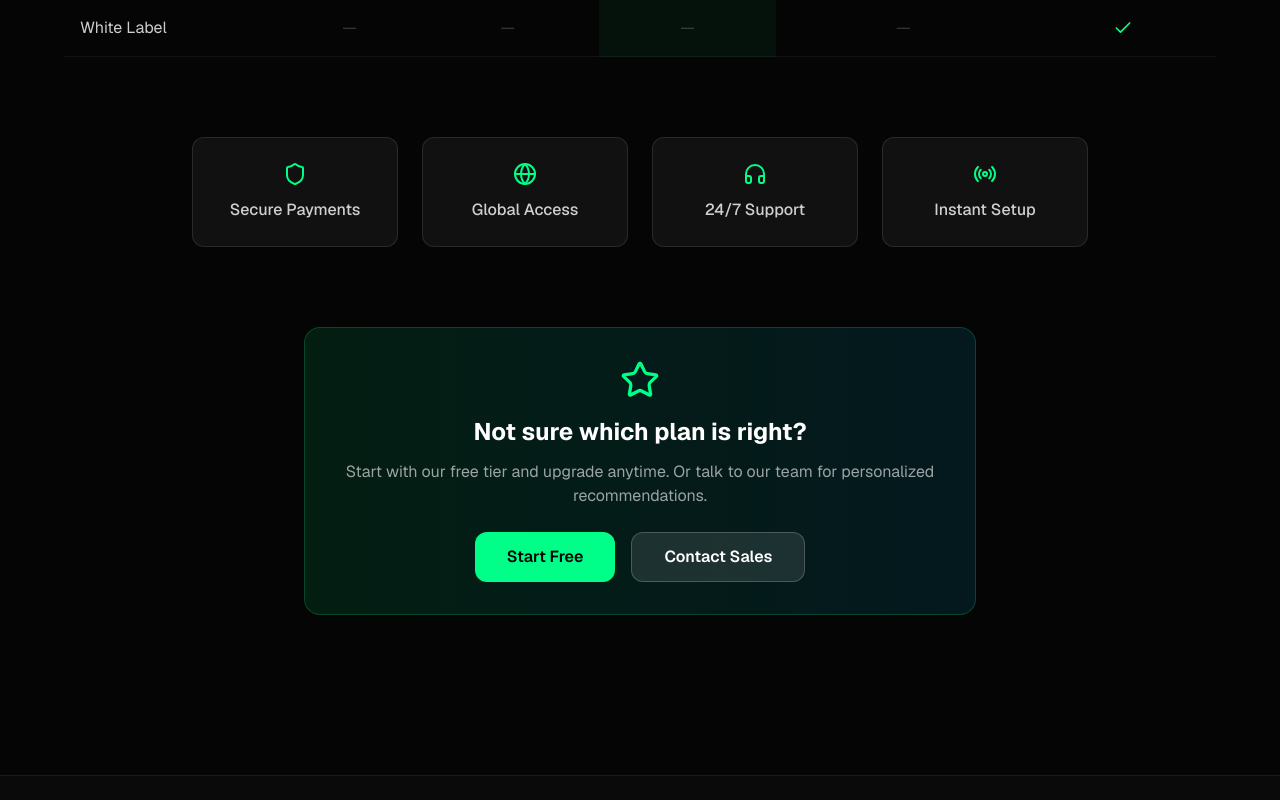
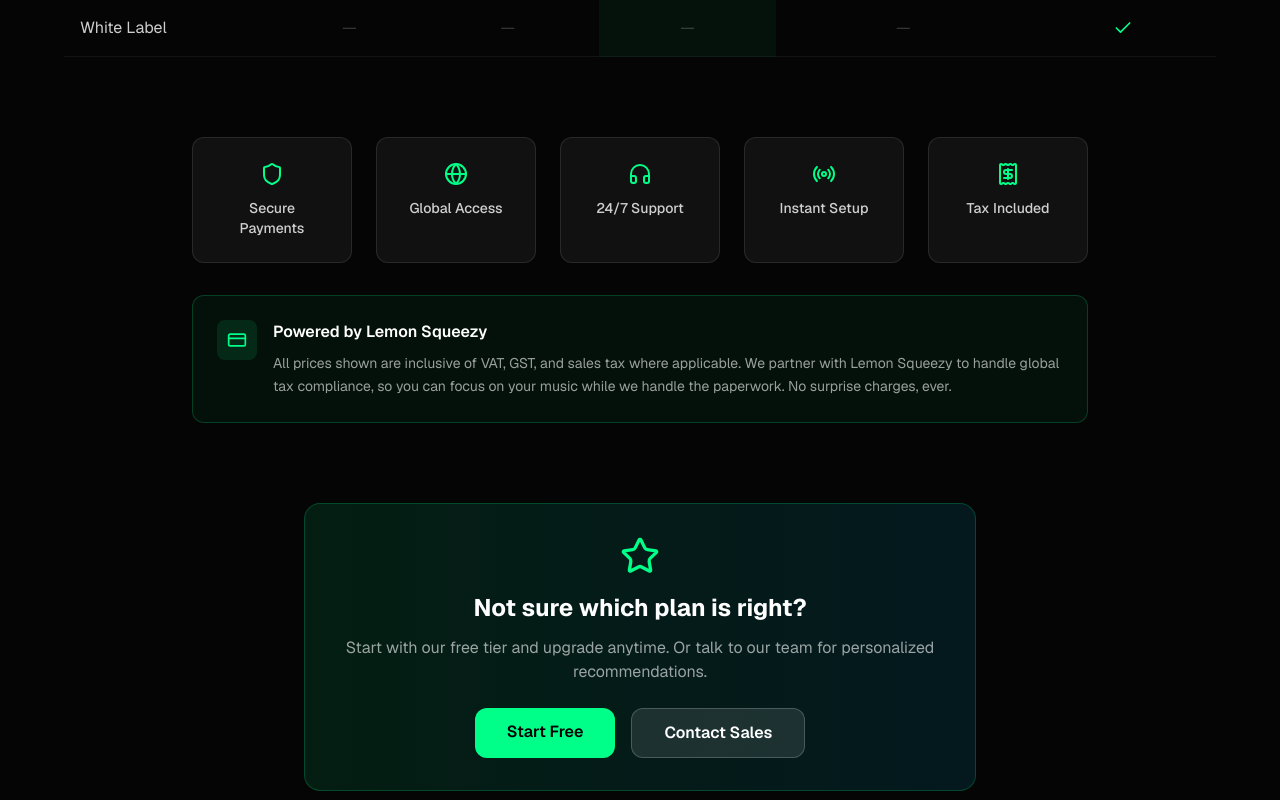
Before and after one commit to venommacllinx-ship-it/macllinx, a Next.js app: page /subscription in a window 1280 px wide. Shown: the part 1820-2620 px from the top of the page. Built offline with nearby package versions, Linux system fonts and the light colour scheme.

Commit message:
Integrate Lemon Squeezy for global tax compliance (VAT/GST)

```diff
--- a/package.json
+++ b/package.json
@@ -10,6 +10,7 @@
     "typecheck": "tsc --noEmit"
   },
   "dependencies": {
+    "@lemonsqueezy/lemonsqueezy.js": "^4.0.0",
     "lucide-react": "^0.575.0",
     "next": "^16.1.3",
     "react": "^19.2.3",
--- a/src/app/subscription/page.tsx
+++ b/src/app/subscription/page.tsx
@@ -4,6 +4,7 @@ import { useState } from "react";
 import Header from "@/components/Header";
 import Footer from "@/components/Footer";
 import VenomAI from "@/components/VenomAI";
+import { PRICING_VARIANTS, type PricingTier as LSTier } from "@/lib/lemonsqueezy";
 import {
   Zap,
   Music,
@@ -17,6 +18,8 @@ import {
   Globe,
   Shield,
   Star,
+  CreditCard,
+  Receipt,
 } from "lucide-react";
 
 interface PricingTier {
@@ -27,6 +30,10 @@ interface PricingTier {
   features: string[];
   highlighted?: boolean;
   color: string;
+  variantId: {
+    monthly: string;
+    yearly: string;
+  };
 }
 
 const pricingTiers: PricingTier[] = [
@@ -36,6 +43,7 @@ const pricingTiers: PricingTier[] = [
     description: "Perfect for beginners exploring music production",
     icon: <Zap className="w-6 h-6" />,
     color: "#00ff88",
+    variantId: PRICING_VARIANTS.starter,
     features: [
       "10 AI music generations/month",
       "Basic beat library access",
@@ -50,6 +58,7 @@ const pricingTiers: PricingTier[] = [
     description: "For serious producers ready to level up",
     icon: <Music className="w-6 h-6" />,
     color: "#00ccff",
+    variantId: PRICING_VARIANTS.producer,
     features: [
       "50 AI music generations/month",
       "Full beat & sample library",
@@ -66,6 +75,7 @@ const pricingTiers: PricingTier[] = [
     icon: <Mic2 className="w-6 h-6" />,
     color: "#ff0066",
     highlighted: true,
+    variantId: PRICING_VARIANTS.artist,
     features: [
       "Unlimited AI generations",
       "Premium sound library",
@@ -83,6 +93,7 @@ const pricingTiers: PricingTier[] = [
     description: "For independent labels managing multiple artists",
     icon: <Users className="w-6 h-6" />,
     color: "#ffaa00",
+    variantId: PRICING_VARIANTS.label,
     features: [
       "Everything in Artist",
       "5 artist sub-accounts",
@@ -101,6 +112,7 @@ const pricingTiers: PricingTier[] = [
     description: "Custom solutions for major operations",
     icon: <Crown className="w-6 h-6" />,
     color: "#aa00ff",
+    variantId: PRICING_VARIANTS.enterprise,
     features: [
       "Everything in Label",
       "Unlimited artist accounts",
@@ -115,6 +127,13 @@ const pricingTiers: PricingTier[] = [
     ],
   },
 ];
+
+// Get Lemon Squeezy checkout URL
+function getCheckoutUrl(variantId: string): string {
+  // Replace with your actual Lemon Squeezy store domain
+  const storeDomain = "venom.lemonsqueezy.com";
+  return `https://${storeDomain}/checkout/buy/${variantId}`;
+}
 
 export default function SubscriptionPage() {
   const [billingCycle, setBillingCycle] = useState<"monthly" | "yearly">("monthly");
@@ -235,15 +254,20 @@ export default function SubscriptionPage() {
                   </div>
 
                   {/* CTA Button */}
-                  <button
-                    className={`w-full py-3 rounded-xl font-semibold transition-all duration-300 mb-6 ${
+                  <a
+                    href={getCheckoutUrl(
+                      billingCycle === "monthly" ? tier.variantId.monthly : tier.variantId.yearly
+                    )}
+                    target="_blank"
+                    rel="noopener noreferrer"
+                    className={`w-full py-3 rounded-xl font-semibold transition-all duration-300 mb-6 text-center block ${
                       tier.highlighted
                         ? "bg-[#00ff88] text-black hover:bg-[#00ff88]/90"
                         : "bg-white/10 text-white hover:bg-white/20 border border-white/20"
                     }`}
                   >
                     Get Started
-                  </button>
+                  </a>
 
                   {/* Features */}
                   <ul className="space-y-3">
@@ -336,21 +360,40 @@ export default function SubscriptionPage() {
         {/* Trust Badges */}
         <section className="px-4 sm:px-6 lg:px-8 mb-20">
           <div className="max-w-4xl mx-auto">
-            <div className="grid grid-cols-2 md:grid-cols-4 gap-6">
+            <div className="grid grid-cols-2 md:grid-cols-5 gap-6">
               {[
                 { icon: <Shield className="w-6 h-6" />, label: "Secure Payments" },
                 { icon: <Globe className="w-6 h-6" />, label: "Global Access" },
                 { icon: <Headphones className="w-6 h-6" />, label: "24/7 Support" },
                 { icon: <Radio className="w-6 h-6" />, label: "Instant Setup" },
+                { icon: <Receipt className="w-6 h-6" />, label: "Tax Included" },
               ].map((badge, idx) => (
                 <div
                   key={idx}
                   className="flex flex-col items-center gap-3 p-6 rounded-xl bg-white/5 border border-white/10"
                 >
                   <div className="text-[#00ff88]">{badge.icon}</div>
-                  <span className="text-white/80 font-medium">{badge.label}</span>
+                  <span className="text-white/80 font-medium text-sm text-center">{badge.label}</span>
                 </div>
               ))}
+            </div>
+
+            {/* Tax Notice */}
+            <div className="mt-8 p-6 rounded-xl bg-[#00ff88]/5 border border-[#00ff88]/20">
+              <div className="flex items-start gap-4">
+                <div className="w-10 h-10 rounded-lg bg-[#00ff88]/10 flex items-center justify-center flex-shrink-0">
+                  <CreditCard className="w-5 h-5 text-[#00ff88]" />
+                </div>
+                <div>
+                  <h4 className="font-semibold text-white mb-2">Powered by Lemon Squeezy</h4>
+                  <p className="text-white/60 text-sm leading-relaxed">
+                    All prices shown are inclusive of VAT, GST, and sales tax where applicable.
+                    We partner with Lemon Squeezy to handle global tax compliance, so you can
+                    focus on your music while we handle the paperwork. No surprise charges,
+                    ever.
+                  </p>
+                </div>
+              </div>
             </div>
           </div>
         </section>
@@ -368,12 +411,18 @@ export default function SubscriptionPage() {
                 for personalized recommendations.
               </p>
               <div className="flex flex-col sm:flex-row gap-4 justify-center">
-                <button className="px-8 py-3 rounded-xl bg-[#00ff88] text-black font-semibold hover:bg-[#00ff88]/90 transition-all duration-300">
+                <a
+                  href="/signup"
+                  className="px-8 py-3 rounded-xl bg-[#00ff88] text-black font-semibold hover:bg-[#00ff88]/90 transition-all duration-300 text-center"
+                >
                   Start Free
-                </button>
-                <button className="px-8 py-3 rounded-xl bg-white/10 text-white font-semibold hover:bg-white/20 transition-all duration-300 border border-white/20">
+                </a>
+                <a
+                  href="mailto:venommacllinx@gmail.com?subject=Enterprise%20Inquiry"
+                  className="px-8 py-3 rounded-xl bg-white/10 text-white font-semibold hover:bg-white/20 transition-all duration-300 border border-white/20 text-center"
+                >
                   Contact Sales
-                </button>
+                </a>
               </div>
             </div>
           </div>
--- /dev/null
+++ b/src/lib/lemonsqueezy.ts
@@ -0,0 +1,75 @@
+import { lemonSqueezySetup } from "@lemonsqueezy/lemonsqueezy.js";
+
+// Initialize Lemon Squeezy with API key
+export function initializeLemonSqueezy() {
+  const apiKey = process.env.LEMONSQUEEZY_API_KEY;
+
+  if (!apiKey) {
+    console.warn("LEMONSQUEEZY_API_KEY not set. Payment features will be disabled.");
+    return false;
+  }
+
+  lemonSqueezySetup({
+    apiKey,
+    onError: (error) => {
+      console.error("Lemon Squeezy Error:", error);
+    },
+  });
+
+  return true;
+}
+
+// Generate checkout URL for a specific variant
+// You'll need to create products in Lemon Squeezy dashboard and get variant IDs
+export function getCheckoutUrl(variantId: string, options?: {
+  embed?: boolean;
+  couponCode?: string;
+  customData?: Record<string, string>;
+}) {
+  const storeId = process.env.LEMONSQUEEZY_STORE_ID;
+
+  if (!storeId) {
+    console.error("LEMONSQUEEZY_STORE_ID not set");
+    return null;
+  }
+
+  const params = new URLSearchParams();
+
+  if (options?.embed) {
+    params.append("embed", "1");
+  }
+
+  if (options?.couponCode) {
+    params.append("coupon", options.couponCode);
+  }
+
+  // Lemon Squeezy checkout URL format
+  return `https://venom.lemonsqueezy.com/checkout/buy/${variantId}?${params.toString()}`;
+}
+
+// Variant IDs for each pricing tier
+// Replace these with your actual variant IDs from Lemon Squeezy dashboard
+export const PRICING_VARIANTS = {
+  starter: {
+    monthly: "starter-monthly-variant-id",
+    yearly: "starter-yearly-variant-id",
+  },
+  producer: {
+    monthly: "producer-monthly-variant-id",
+    yearly: "producer-yearly-variant-id",
+  },
+  artist: {
+    monthly: "artist-monthly-variant-id",
+    yearly: "artist-yearly-variant-id",
+  },
+  label: {
+    monthly: "label-monthly-variant-id",
+    yearly: "label-yearly-variant-id",
+  },
+  enterprise: {
+    monthly: "enterprise-monthly-variant-id",
+    yearly: "enterprise-yearly-variant-id",
+  },
+} as const;
+
+export type PricingTier = keyof typeof PRICING_VARIANTS;
```
Also changed, not shown: .kilocode/rules/memory-bank/context.md, 1 other file (tests, documents, lock files or other folders).
